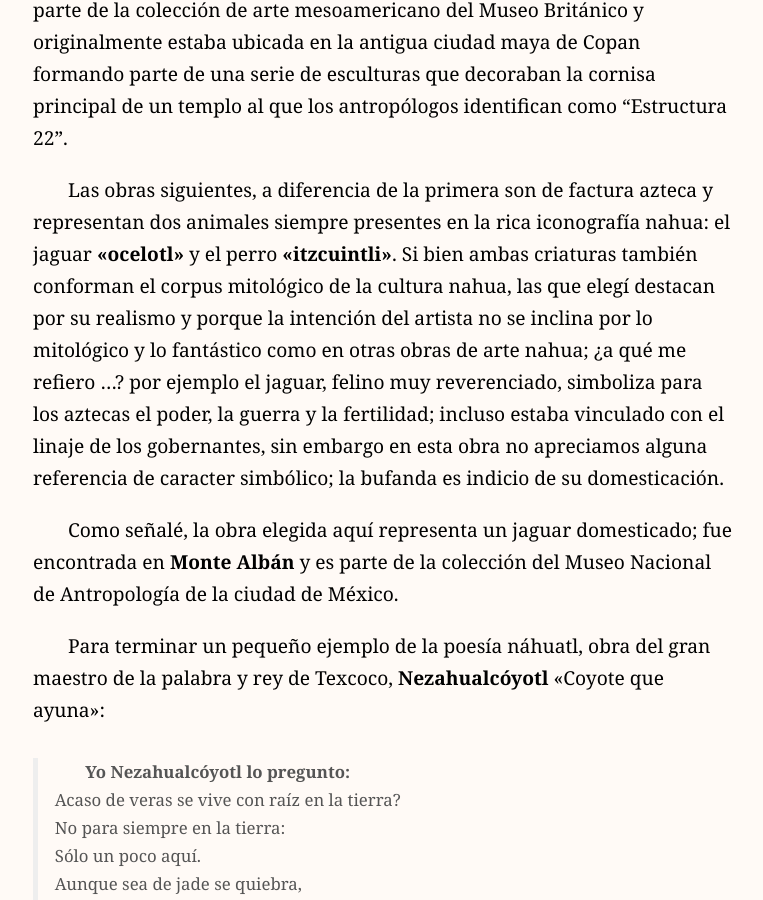
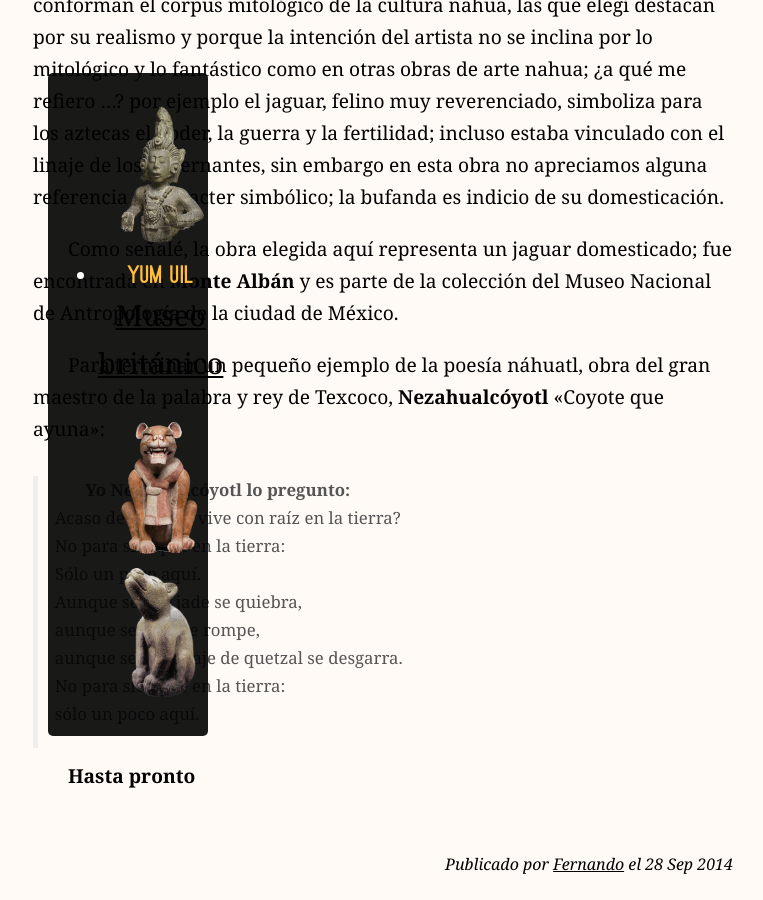
Before and after one commit to fernanz/fernanz.github.io, a Jekyll site: the page built from _posts/2014-09-28-mesoamericanos.md, in a window 1280 px wide and 900 px high, scrolled down 922 px. Shown: the whole window, without its empty margins (257-1020 px from the left). Built offline with Jekyll 4.4.1, drawn with Linux system fonts in a browser that asks for light colours; some web fonts are replaced; Markdown is read by kramdown in place of the engine named in the settings; comment, search, counter and statistics services are not loaded.

Commit message:
tercer test
tercer test

```diff
--- a/_posts/2014-09-28-mesoamericanos.md
+++ b/_posts/2014-09-28-mesoamericanos.md
@@ -12,14 +12,14 @@
 Para decorar los encabezados de estas páginas preferí volver al arte prehispánico, he empezado con el arte de los antiguos pueblos nahua y maya, más adelante incluiré muestras de tierras sudamericanas. No las elegí para resaltar algún significado especial más que el estético y mi gusto por el arte figurativo naturalista de dichas culturas, sin olvidar su expresividad.
 
 <section class="fluido" id="dribbble-shots">
-<div class="gallery">
-<a href="http://fernanz.github.io/assets/mayan.png" title="" data-fluidbox class="col-3"><img src="http://fernanz.github.io/assets/mayan.png" alt="" title="" /></a>
-<div class="info-panel">
-			<h2>Yum Uil</h2>
-			<p><a href="http://britishmuseum.org">Museo británico</a></p>
-</div>
+<div class="gallery info-panel">
+<ul><li><a href="http://fernanz.github.io/assets/mayan.png" title="" data-fluidbox class="col-3"><img src="http://fernanz.github.io/assets/mayan.png" alt="" title="" /></a>
+<h2>Yum Uil</h2>
+<p><a href="http://britishmuseum.org">Museo británico</a></p></li>
+
 <a href="http://fernanz.github.io/assets/nahua.png" title="" data-fluidbox class="col-3"><img src="http://fernanz.github.io/assets/nahua.png" alt="" title="" /></a>
 <a href="http://fernanz.github.io/assets/doggy.png" title="" data-fluidbox class="col-3"><img src="http://fernanz.github.io/assets/doggy.png" alt="" title="" /></a>
+</ul>
 </div>
 </section>
 
```
